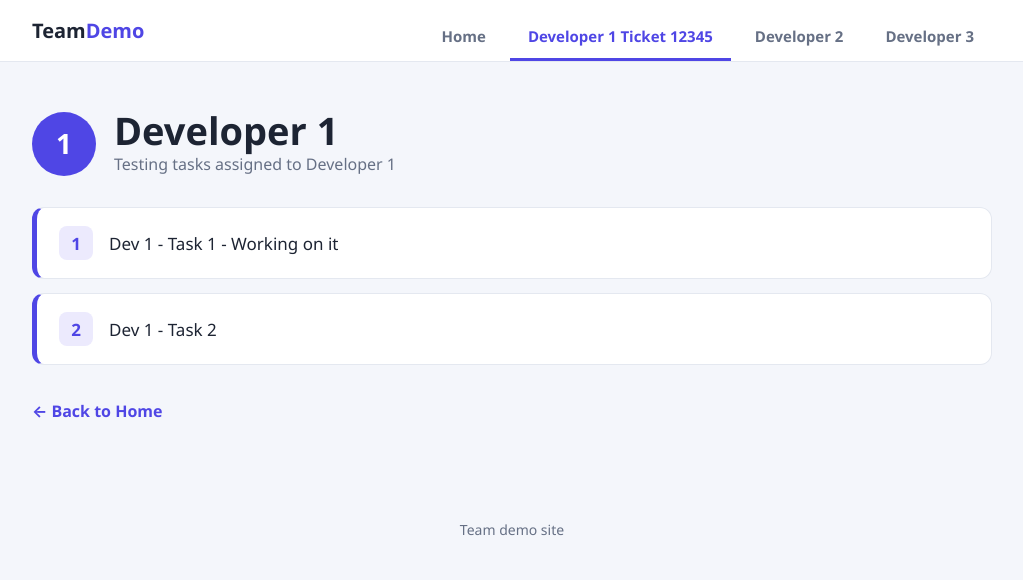
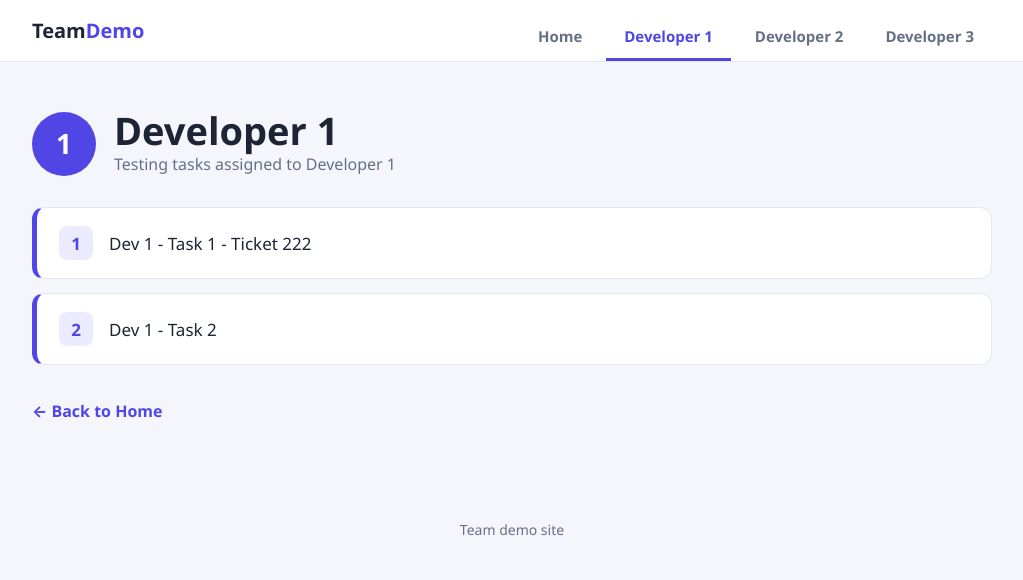
Before and after one commit to kikoac/IMA-Demo, a plain HTML site: page developer1.html in a window 1280 px wide. Shown: the whole page, without its empty margins (128-1151 px from the left). Drawn offline with Linux system fonts and the light colour scheme.

Commit message:
Ticket 222 Name of the Ticket on Monday

```diff
--- a/developer1.html
+++ b/developer1.html
@@ -80,7 +80,7 @@ footer { text-align: center; color: var(--muted); font-size: 14px; padding: 24px
     <a href="index.html" class="brand">Team<span>Demo</span></a>
     <nav class="tabs">
       <a class="tab" href="index.html">Home</a>
-      <a class="tab active" href="developer1.html">Developer 1 Ticket 12345</a>
+      <a class="tab active" href="developer1.html">Developer 1</a>
       <a class="tab" href="developer2.html">Developer 2</a>
       <a class="tab" href="developer3.html">Developer 3</a>
     </nav>
@@ -97,7 +97,7 @@ footer { text-align: center; color: var(--muted); font-size: 14px; padding: 24px
   </div>
 
   <ul class="tasks">
-    <li class="task"><span class="num">1</span>Dev 1 - Task 1 - Working on it</li>
+    <li class="task"><span class="num">1</span>Dev 1 - Task 1 - Ticket 222</li>
     <li class="task"><span class="num">2</span>Dev 1 - Task 2</li>
   </ul>
 
```
